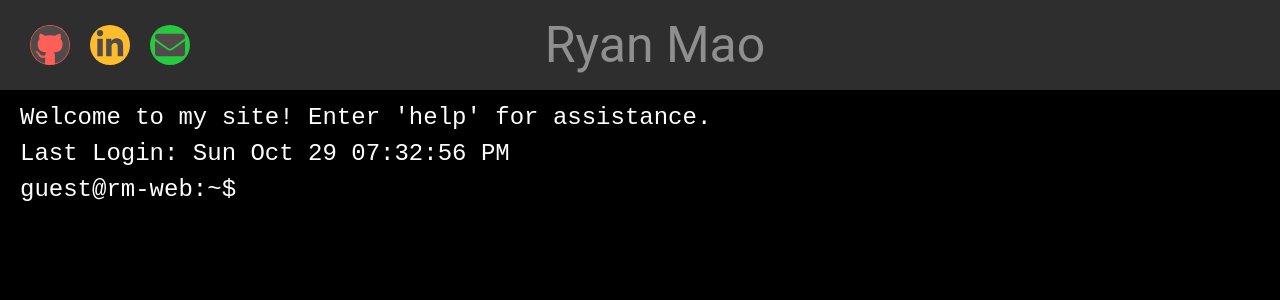
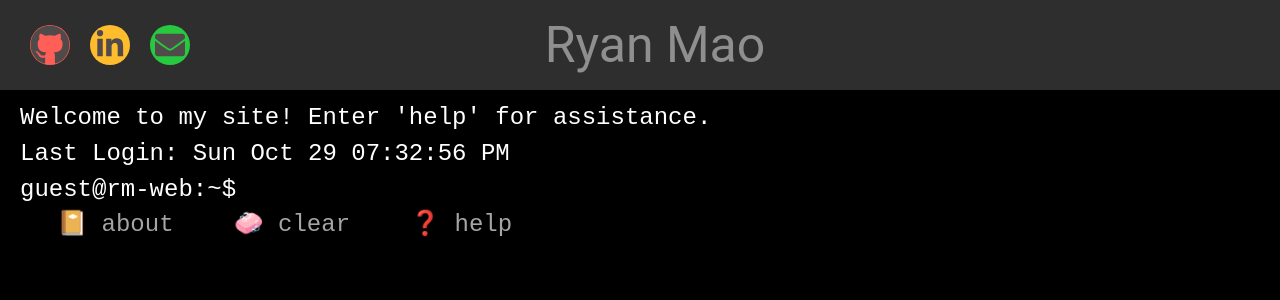
Before and after one commit to ryanwmao/website, a React (Create React App) app: page / in a window 1280 px wide. Shown: the top 300 px of the page. Built offline with nearby package versions, Linux system fonts and the light colour scheme.

Commit message:
user experience

```diff
--- a/package.json
+++ b/package.json
@@ -1,5 +1,5 @@
 {
-  "homepage": "https://ryanwmao.github.io/",
+  "homepage": "https://ryanwmao.github.io/website",
   "name": "website",
   "version": "0.1.0",
   "private": true,
--- /dev/null
+++ b/src/components/Navbar.js
@@ -0,0 +1,30 @@
+import React from "react";
+import './css/Navbar.css';
+
+const NavigationBar = ({ userInput, handleNavigation }) => {
+  const constants = require("./navbar-constants");
+  const commands = constants.COMMANDS;
+  const emojis = constants.COMMAND_EMOJI;
+  const filteredCommands = commands.filter(command =>
+    command.startsWith(userInput)
+  );
+
+  return (
+    <div className="navigation-bar">
+      {filteredCommands.length > 0 && (
+        <ul className="navbar-list">
+          {filteredCommands.map((command, index) => (
+            <li key={index} onClick={(e) => {
+              e.stopPropagation();
+              handleNavigation(command)
+            }} className="navbar-item">
+              {emojis[command] + " " + command}
+            </li>
+          ))}
+        </ul>
+      )}
+    </div>
+  );
+};
+
+export default NavigationBar;
--- a/src/components/Terminal.js
+++ b/src/components/Terminal.js
@@ -1,6 +1,8 @@
 import React, { Component } from "react";
 import './css/Terminal.css';
+import NavigationBar from "./Navbar";
 
+const helpString = "`help`: display help message\n`about`: about me\n`clear`: clear screen\n";
 
 class Terminal extends Component {
   constructor(props) {
@@ -10,7 +12,9 @@ class Terminal extends Component {
       output: "",
     };
     this.inputRef = React.createRef();
+    this.date = this.formatDate();
   }
+  constants = require("./navbar-constants");
 
   componentDidMount() {
     this.inputRef.current.focus();
@@ -20,11 +24,7 @@ class Terminal extends Component {
     this.setState({ command: event.target.value });
   };
 
-  handleSubmit = (event) => {
-    event.preventDefault();
-    const { command } = this.state;
-    const helpString = "`help`: display help message\n`about`: about me\n`clear`: clear screen\n";
-    if (command !== "") {
+  handleCommand = (command) => {
     switch (command) {
       case "clear":
         this.setState((prevState) => ({
@@ -50,8 +50,18 @@ class Terminal extends Component {
           output: prevState.output + "guest@rm-web:~$  " + command + "\n Command not found\n" ,
           command: "",
         }));
+    }
+  }
 
-      }
+  handleNavigation = (command) => {
+    this.handleCommand(command);
+  };
+
+  handleSubmit = (event) => {
+    event.preventDefault();
+    const { command } = this.state;
+    if (command !== "") {
+      this.handleCommand(command);
     }
   };
 
@@ -77,18 +87,19 @@ class Terminal extends Component {
     return (
       <div className="terminal" onClick={() => this.inputRef.current.focus()}>
         <pre>
-          {"Welcome to my site! Enter 'help' for assistance. \nLast Login: " + this.formatDate() +  "\n" + output}
+          {"Welcome to my site! Enter 'help' for assistance. \nLast Login: " + this.date +  "\n" + output}
         </pre>
         <form onSubmit={this.handleSubmit}>
           <span className="input-prefix">guest@rm-web:~$</span>
           <input
             type="text"
-            spellcheck="false"
+            spellCheck="false"
             value={command}
             onChange={this.handleInputChange}
             ref={this.inputRef}
           />
         </form>
+        <NavigationBar userInput={command} handleNavigation={this.handleNavigation} />
       </div>
     );
   }
--- /dev/null
+++ b/src/components/css/Navbar.css
@@ -0,0 +1,24 @@
+.navigation-bar {
+  margin-top: -2%;
+  margin-left: 3%;
+}
+
+.navbar-list {
+  list-style-type: none;
+  padding: 0;
+  display: flex;
+  align-items: center;
+}
+
+.navbar-item {
+  margin-right: 5%;
+  cursor: pointer;
+  display: flex;
+  align-items: center;
+  font-family: monospace;
+  color: rgb(165, 165, 165);
+}
+
+.navbar-item:hover {
+  text-decoration: underline;
+}
--- /dev/null
+++ b/src/components/navbar-constants.js
@@ -0,0 +1,8 @@
+module.exports = Object.freeze({
+  COMMANDS: ["about", "clear", "help"],
+  COMMAND_EMOJI: {
+    "about": "📔",
+    "clear": "🧼",
+    "help": "❓"
+  }
+});
```
Also changed, not shown: 1 other file (tests, documents, lock files or other folders). Lines whose indentation alone changed are shown as unchanged.
